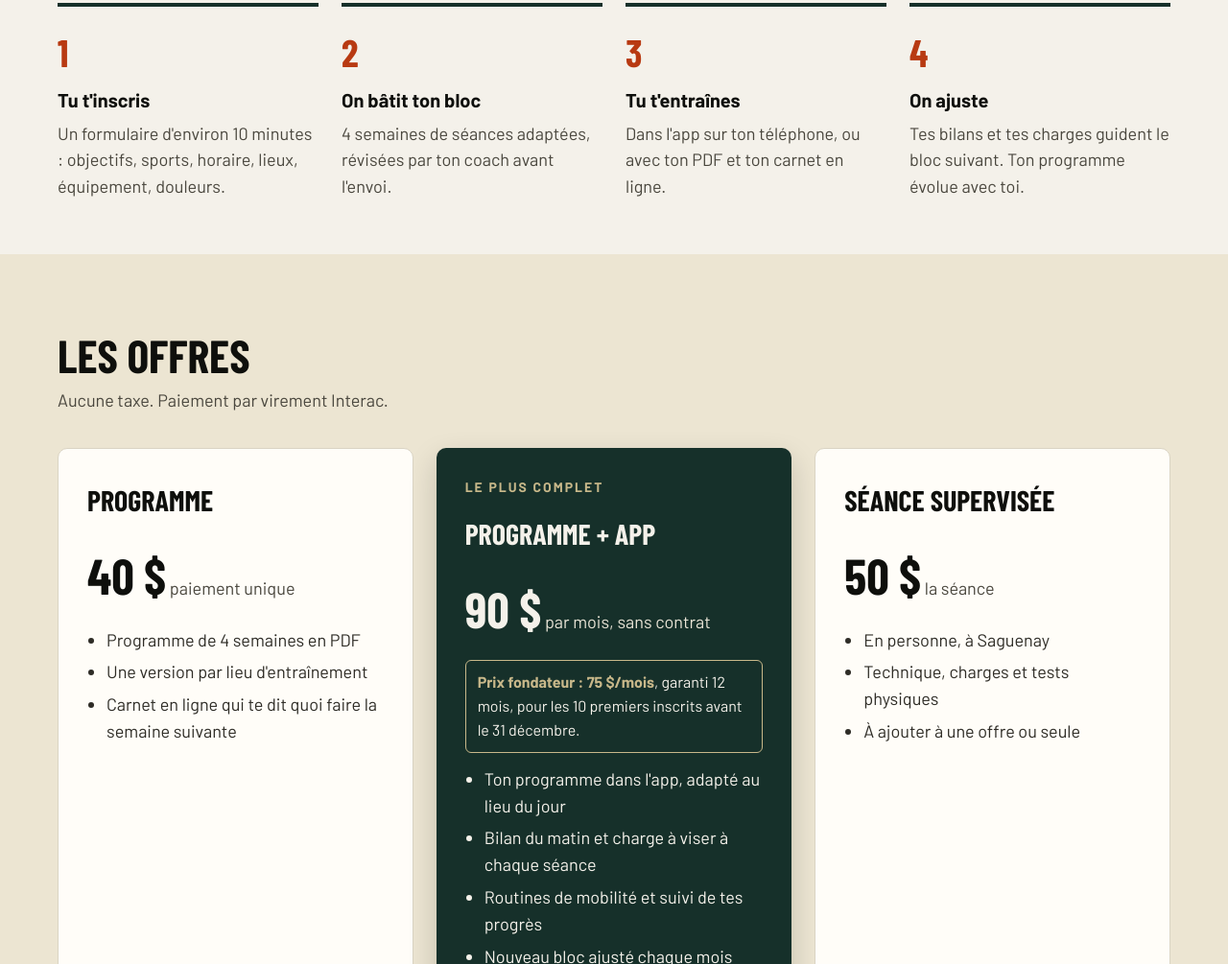
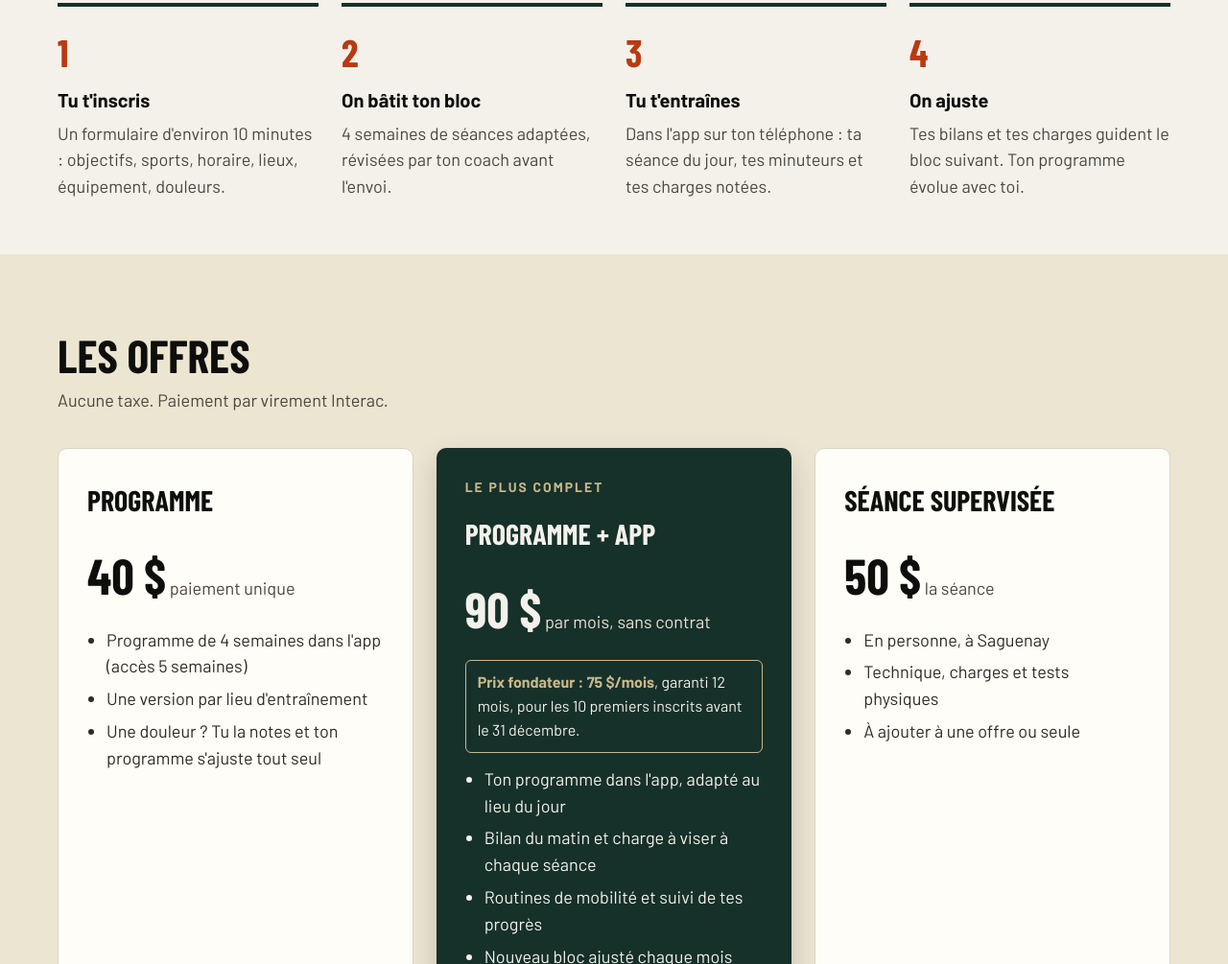
Before and after one commit to Dany-Boreal/boreal-site, a plain HTML site: page index.html in a window 1280 px wide. Shown: the part 1458-2463 px from the top of the page at 96% size. Drawn offline with nearby package versions, Linux system fonts and the light colour scheme; a web font is replaced by a local one.

Commit message:
Forfait 40 $ : app seulement (plus de PDF ni de carnet), accès 5 semaines, s'ajuste aux douleurs
Co-Authored-By: Claude Opus 5.5 <noreply@anthropic.com>
Claude-Session: https://claude.ai/code/session_017xUYiPM3pFPniyJcEYjpVy

```diff
--- a/index.html
+++ b/index.html
@@ -95,7 +95,7 @@ a{color:#B83A12}a:hover{color:#8F2C0C}
       <li style="border-top: 4px solid #16302A; padding-top: 16px">
         <div style="font-family: 'Barlow Condensed', sans-serif; font-weight: 800; font-size: 40px; color: #B83A12">3</div>
         <h3 style="margin: 4px 0 6px; font-size: 20px">Tu t'entraînes</h3>
-        <p style="margin: 0; color: #4A473E">Dans l'app sur ton téléphone, ou avec ton PDF et ton carnet en ligne.</p>
+        <p style="margin: 0; color: #4A473E">Dans l'app sur ton téléphone : ta séance du jour, tes minuteurs et tes charges notées.</p>
       </li>
       <li style="border-top: 4px solid #16302A; padding-top: 16px">
         <div style="font-family: 'Barlow Condensed', sans-serif; font-weight: 800; font-size: 40px; color: #B83A12">4</div>
@@ -114,9 +114,9 @@ a{color:#B83A12}a:hover{color:#8F2C0C}
           <h3 style="margin: 0; font-family: 'Barlow Condensed', sans-serif; font-weight: 700; font-size: 30px; text-transform: uppercase">Programme</h3>
           <div><span style="font-family: 'Barlow Condensed', sans-serif; font-weight: 800; font-size: 52px">40 $</span> <span style="color: #4A473E">paiement unique</span></div>
           <ul style="margin: 0; padding-left: 20px; color: #2E2C26; display: flex; flex-direction: column; gap: 6px">
-            <li>Programme de 4 semaines en PDF</li>
+            <li>Programme de 4 semaines dans l'app (accès 5 semaines)</li>
             <li>Une version par lieu d'entraînement</li>
-            <li>Carnet en ligne qui te dit quoi faire la semaine suivante</li>
+            <li>Une douleur ? Tu la notes et ton programme s'ajuste tout seul</li>
           </ul>
           <a href="#inscription" style="margin-top: auto; border: 2px solid #16302A; color: #16302A; font-weight: 700; text-decoration: none; padding: 13px 20px; border-radius: 6px; text-align: center">Choisir le programme</a>
         </div>
```
